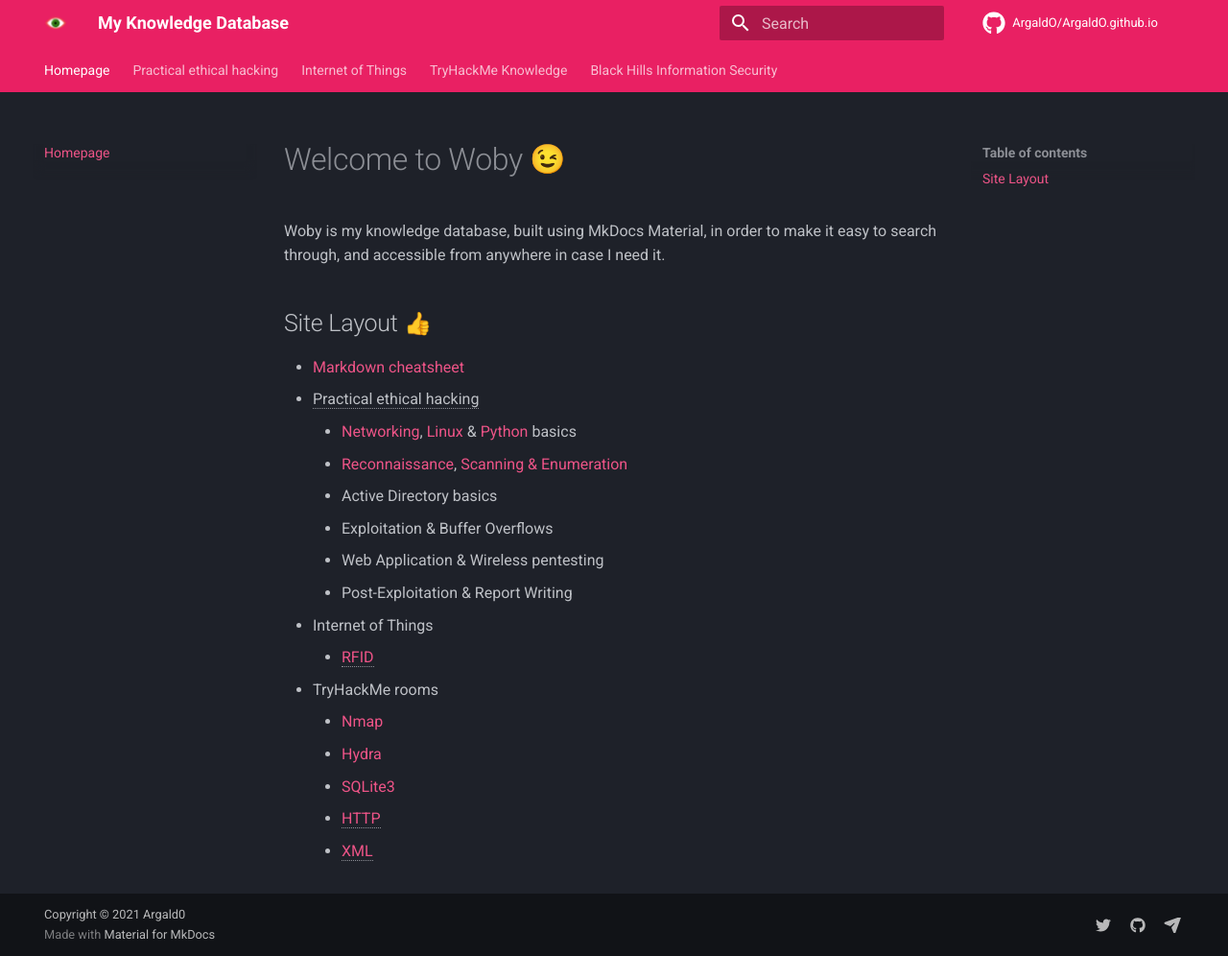
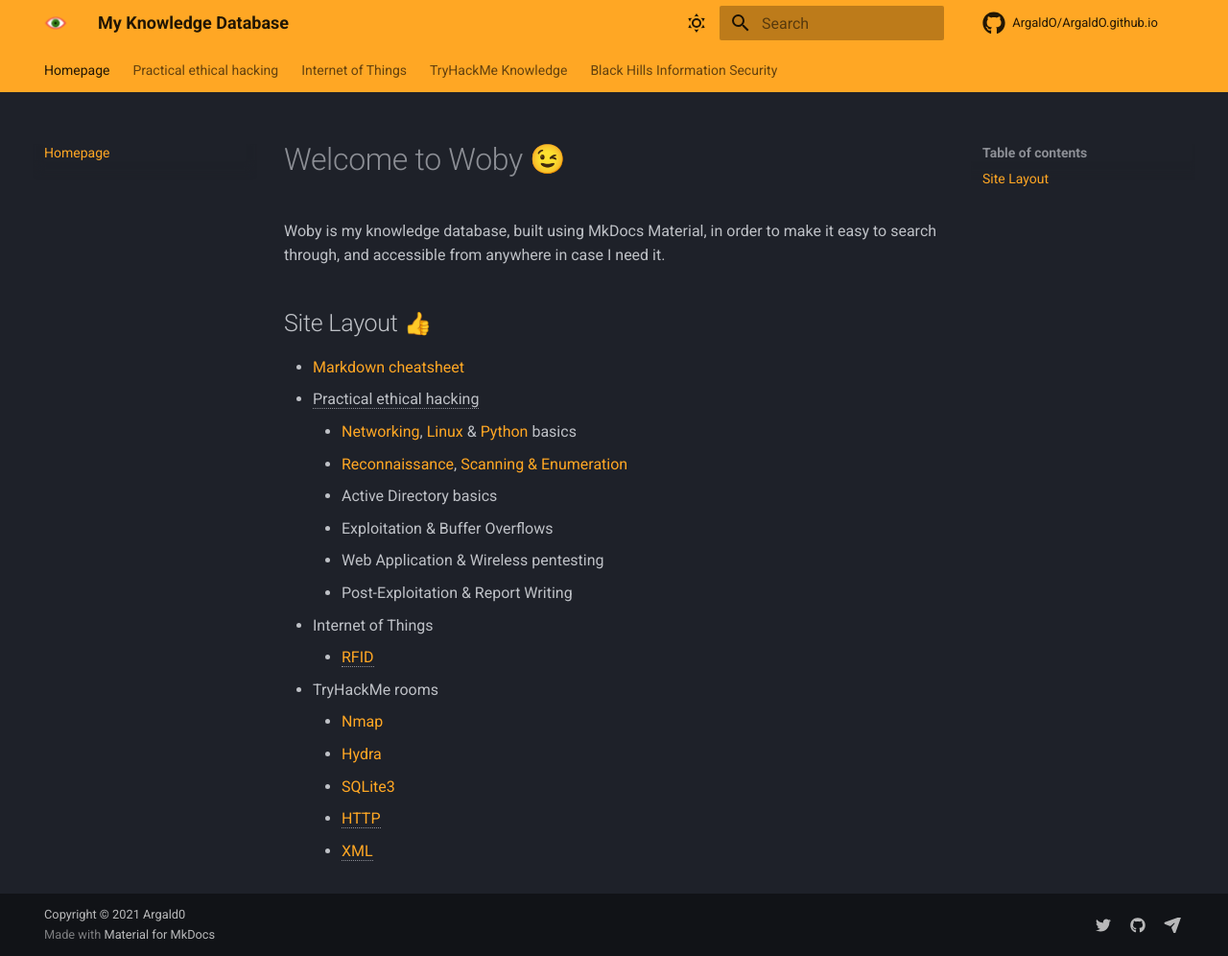
Before and after one commit to Argald0/Argald0.github.io, an MkDocs documentation site: the page built from docs/index.md, in a window 1280 px wide and 996 px high. Shown: the whole window at 96% size. Built offline with MkDocs 1.6.1 and Material for MkDocs 9.7.7, drawn with Linux system fonts in a browser that asks for light colours; emoji names are drawn with the system emoji font; comment, search, counter and statistics services are not loaded.

```diff
--- a/mkdocs.yml
+++ b/mkdocs.yml
@@ -12,9 +12,18 @@ theme:
   logo: images/argald0_logo.png
   favicon: images/argald0_logo.png
   palette:
-    scheme: slate
-    primary: pink
-    accent: amber
+    - scheme: slate
+      primary: orange
+      accent: amber
+      toggle:
+        icon: material/weather-sunny
+        name: Light Mode
+    - scheme: default
+      primary: indigo
+      accent: indigo
+      toggle:
+        icon: material/weather-night
+        name: Dark mode
   icon:
     repo: fontawesome/brands/github
   features:
```
